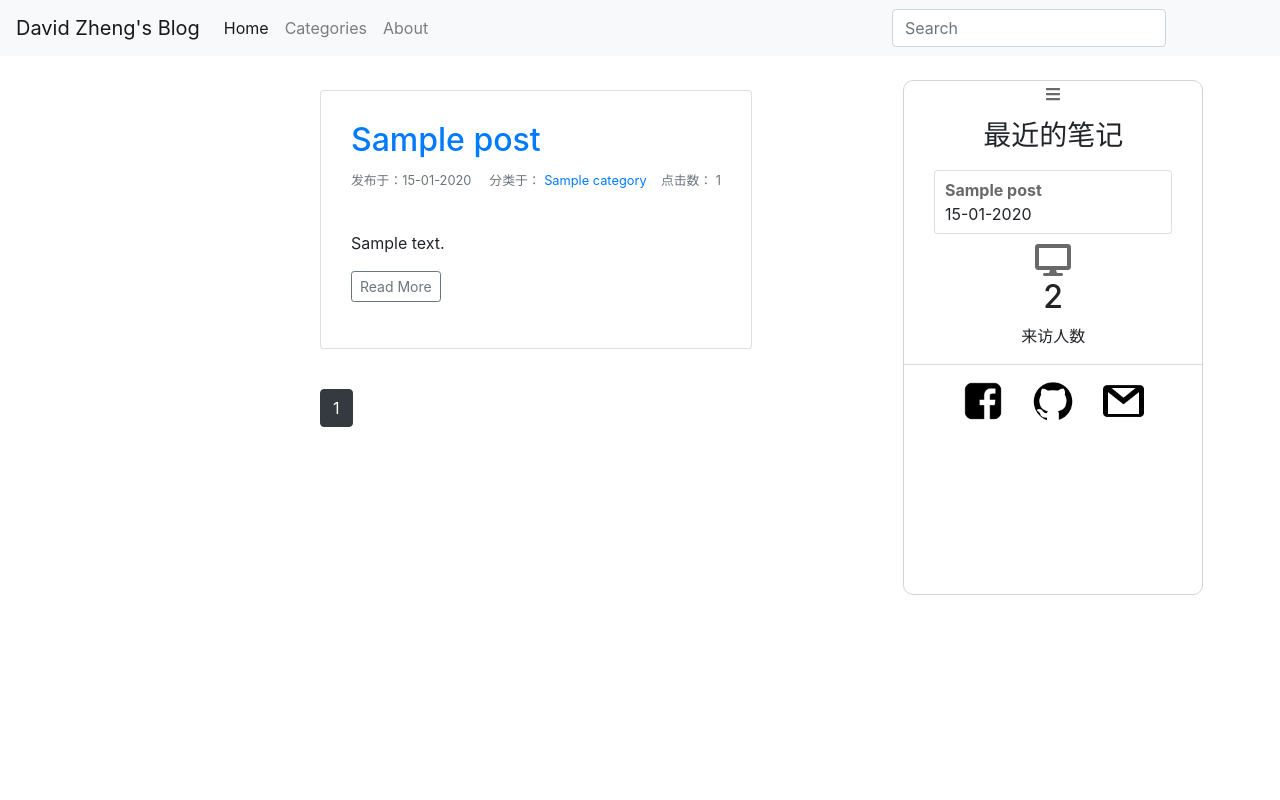
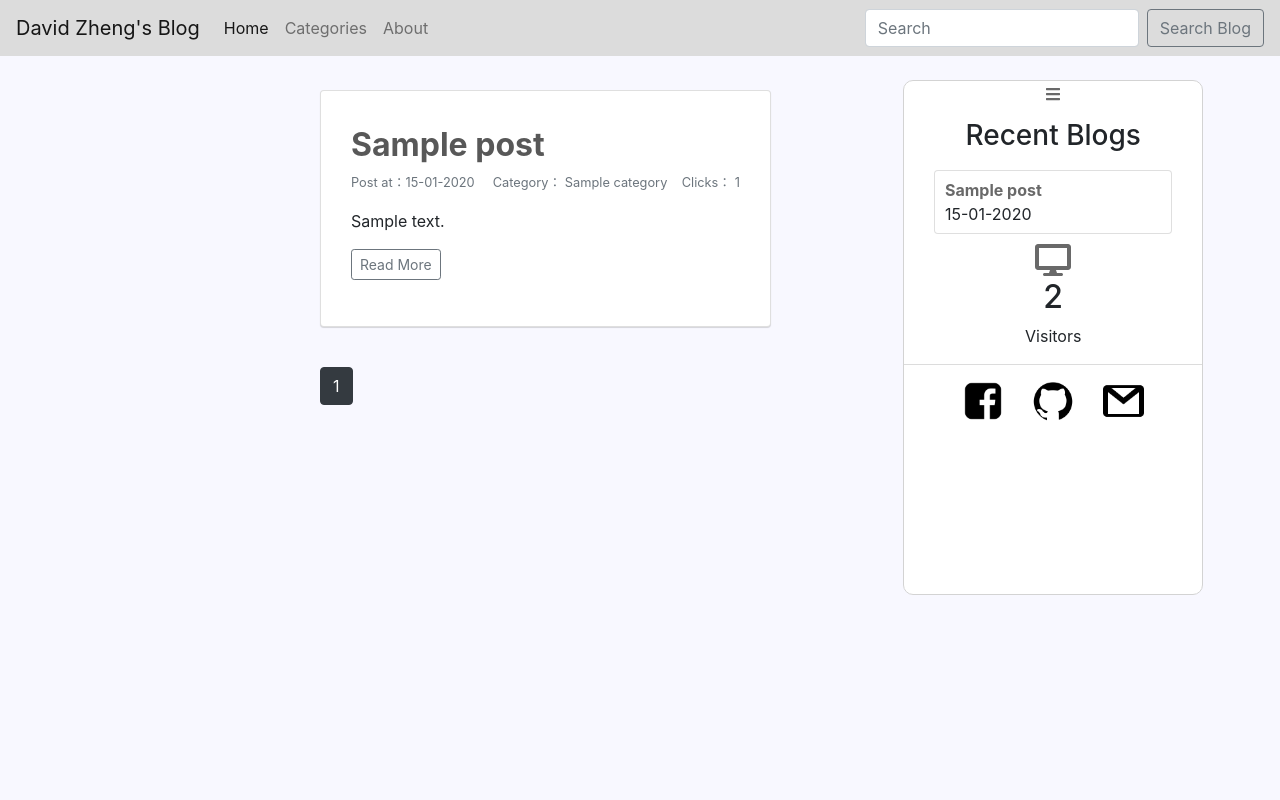
Before and after one commit to davidzheng048/flask_personal_blog, a Flask app: page / in a window 1280 px wide. Run offline with Flask 2, Linux system fonts and the light colour scheme; tables that the repository leaves empty hold one stand-in row (values such as "Sample post"); parts of the project's set-up code (start-up, migrations or seed data) failed here and were passed over; some libraries are stand-ins or nearby versions.

Commit message:
redesign the post card layout

```diff
--- a/flaskblog/static/main.css
+++ b/flaskblog/static/main.css
@@ -1,5 +1,19 @@
 body {
   height: 100vh;
+  background-color: #F8F8FF;
+}
+
+.nav-color-gainsboro {
+    background-color: #DCDCDC;
+}
+
+a {
+  color: #6c757d;
+}
+
+a:hover  {
+  color: #202020;
+  text-decoration: none;
 }
 
 .content {
@@ -9,11 +23,6 @@ body {
   justify-content: center;
   margin: 50px 25% 0 25%;
   max-width: 60%;
-}
-
-.card {
-  padding: 30px;
-  margin: 40px 0 40px 0;
 }
 
 /* sidebar starts here */
@@ -120,20 +129,57 @@ table {
   border-top: none;
 }
 
-.category-list li a {
-  color: rgb(115, 115, 115);
-}
-
 .category-list li small {
   color: dimgrey;
-}
-
-.category-list li a:hover {
-  color: black;
-  text-decoration: none;
 }
 
 .category-post-click{
   position: absolute;
   right: 30px;
 }
+
+/* post cards */
+
+.card {
+  padding: 30px;
+  margin: 40px 0 40px 0;
+  background: white;
+  box-shadow: 0 1px 1px rgba(0,0,0,0.15);
+  transition: box-shadow 0.5s ease;
+}
+
+.article-title {
+  font-size: 2rem;
+  color: #585858;
+  font-weight: bold;
+  transition: all 0.3s ease;
+}
+
+.article-title:hover {
+  color: #202020;
+  text-decoration: none;
+}
+
+.card:hover {
+   box-shadow: 0 3px 6px 0 rgba(0, 0, 0, 0.2), 0 4px 14px 0 rgba(0, 0, 0, 0.15);
+}
+
+code {
+  font-family: Consolas,"courier new";
+  color: #F0FFFF;
+  background-color: #333333;
+  padding: 2px;
+  border: 3px;
+  font-size: 105%;
+  display: table;
+}
+
+pre code{
+    font-family: Consolas,"courier new";
+    color: #F0FFFF;
+    background-color: #333333;
+    padding: 2px;
+    border: 3px;
+    font-size: 105%;
+    display: block;
+}
--- a/flaskblog/templates/articles.html
+++ b/flaskblog/templates/articles.html
@@ -1,17 +1,17 @@
 {% macro display_articles(posts, category, categories_sorted_by_id, current_user) %}
     {% for post in posts.items %}
-        <article class="card">
-          <div>
-            <h2><a class="article-title" href="{{ url_for('posts.post', post_id=post.id) }}">{{ post.title }}</a></h2>
-              <small class="text-muted">
-                发布于：{{ post.date_posted.strftime('%d-%m-%Y') }} &nbsp;&nbsp;&nbsp;
-                分类于： <a href="{{ url_for('categories.category', category_id=post.category_id) }}">{{ categories_sorted_by_id[post.category_id - 1] }}</a>&nbsp;&nbsp;&nbsp;
-                点击数： {{ post.click_count }}
-              </small><br><br>
+    <article class="card">
+        <div>
+            <a class="article-title" href="{{ url_for('posts.post', post_id=post.id) }}">{{ post.title }}</a><br>
+            <small class="text-muted">
+                Post at：{{ post.date_posted.strftime('%d-%m-%Y') }} &nbsp;&nbsp;&nbsp;
+                Category： <a href="{{ url_for('categories.category', category_id=post.category_id) }}">{{ categories_sorted_by_id[post.category_id - 1] }}</a>&nbsp;&nbsp;&nbsp;
+                Clicks： {{ post.click_count }}
+            </small>
             <p class="article-content">{{ post.content|truncate|markdown }}
                 <a href="{{ url_for('posts.post', post_id=post.id) }}" class="btn btn-outline-secondary btn-sm">Read More</a>
             </p>
-          </div>
-        </article>
+        </div>
+    </article>
     {% endfor %}
 {% endmacro %}
--- a/flaskblog/templates/layout.html
+++ b/flaskblog/templates/layout.html
@@ -24,7 +24,7 @@
 <body>
 
     <header class="site-header">
-        <nav class="navbar navbar-expand-lg navbar-light bg-light fixed-top">
+        <nav class="navbar navbar-expand-lg navbar-light fixed-top nav-color-gainsboro">
             <a class="navbar-brand" href="/">David Zheng's Blog</a>
             <button class="navbar-toggler" type="button" data-toggle="collapse" data-target="#navbarSupportedContent" aria-controls="navbarSupportedContent" aria-expanded="false" aria-label="Toggle navigation">
                 <span class="navbar-toggler-icon"></span>
@@ -50,7 +50,7 @@
                     {% endif %}
                     <form class="form-inline my-2 my-lg-0" action="{{ url_for('main.search') }}">
                       <input class="form-control mr-sm-2" type="search" placeholder="Search" aria-label="Search" name="keyword">
-                      <button class="btn btn-outline-light my-2 my-sm-0" type="submit">搜索笔记</button>
+                      <button class="btn btn-outline-secondary my-2 my-sm-0" type="submit">Search Blog</button>
                     </form>
                 </div>
 
@@ -75,7 +75,7 @@
     </div>
     <div class="sidebar active">
         <button class="sidebar-toggle"><i class="fa fa-bars"></i></button>
-        <h3 >最近的笔记</h3>
+        <h3 >Recent Blogs</h3>
         <ul class="list-group">
             {% for post in recent_posts %}
                 <li class="list-group-item"><a href="{{ url_for('posts.post', post_id=post.id) }}">{{ post.title }}</a><br>
@@ -87,7 +87,7 @@
         <div>
             <i class="fa fa-desktop fa-2x sidebar-icon"></i>
                 <h2>{{ access_count }}</h2>
-            <p class="count-text ">来访人数</p>
+            <p class="count-text ">Visitors</p>
         </div>
 
         <div class="my-detail">
```
